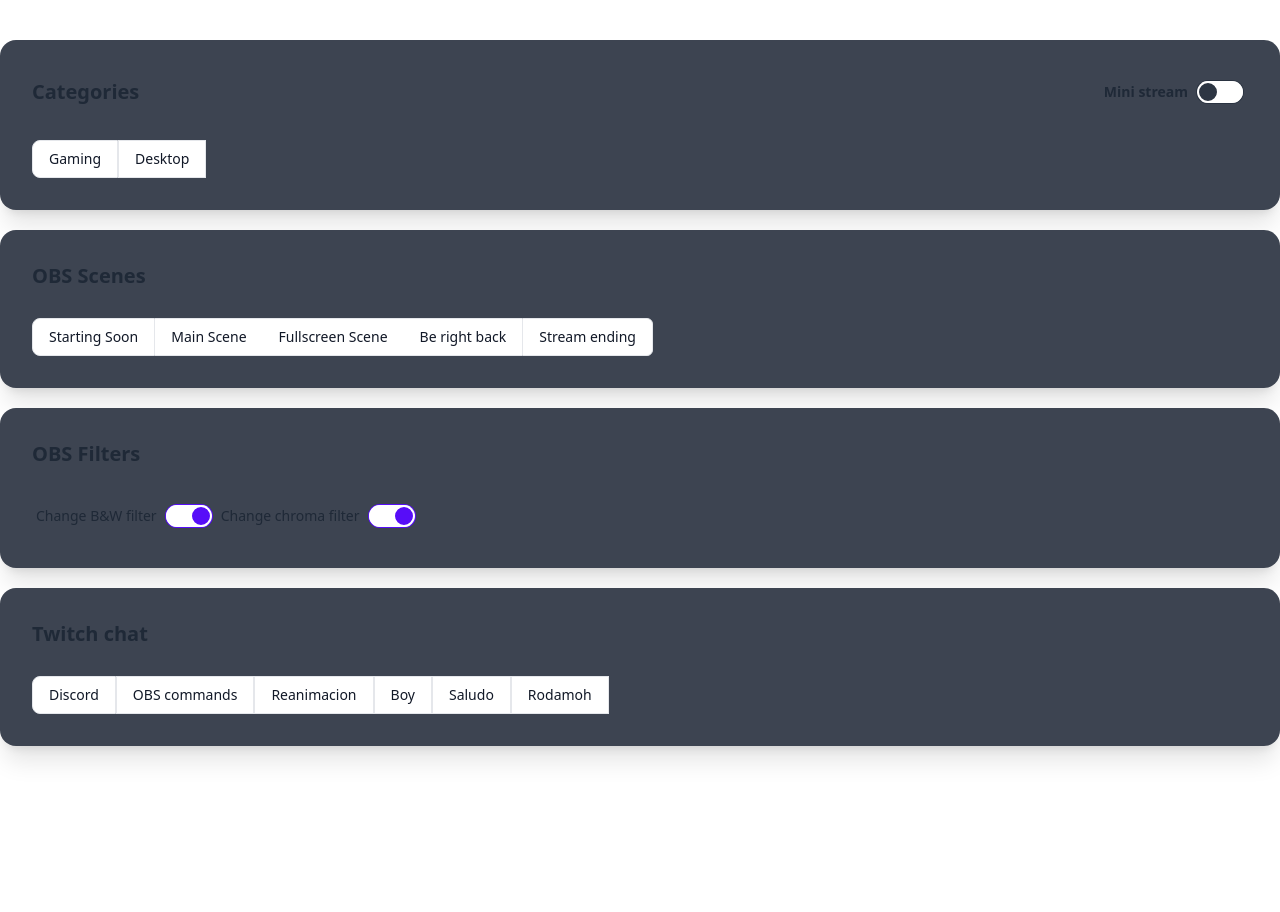
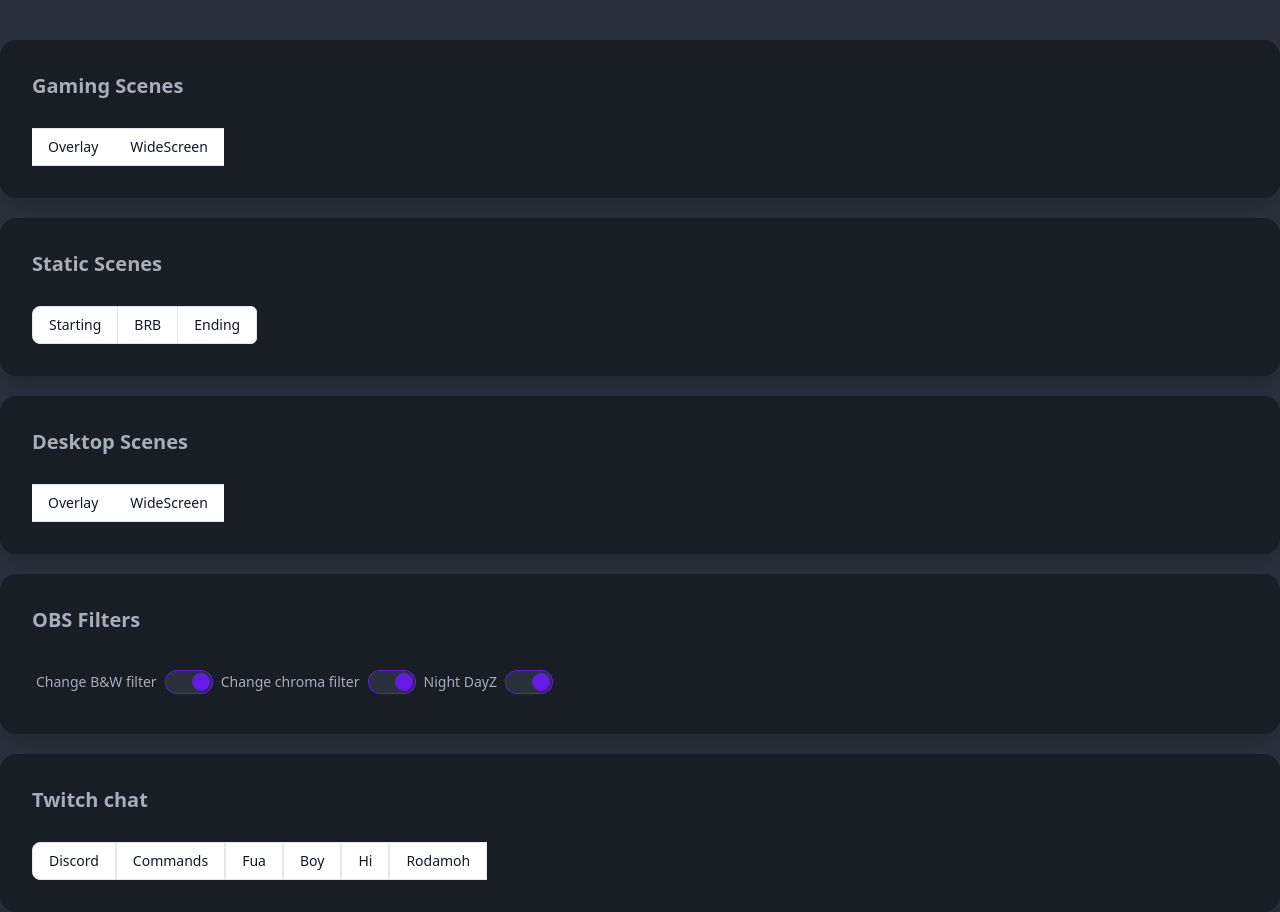
Before and after one commit to ecuation/stream-deck-front, a Vue app: page / in a window 1280 px wide. Before the commit the page ends 800 px from the top, so only its background shows below. Built offline with nearby package versions, Linux system fonts and the light colour scheme.

Commit message:
dynamic toggle switch button source

```diff
--- a/index.html
+++ b/index.html
@@ -1,5 +1,5 @@
 <!DOCTYPE html>
-<html lang="en">
+<html data-theme="dark" lang="en">
   <head>
     <meta charset="UTF-8" />
     <link rel="icon" href="/favicon.ico" />
--- a/src/components/Toggle.vue
+++ b/src/components/Toggle.vue
@@ -22,15 +22,17 @@ export default defineComponent({
     };
   },
 
-  props: ["title", "filterName"],
+  props: ["title", "filterName", "sourceName"],
 
   methods: {
     toggleFilter() {
+      console.log('filter: ', this.sourceName);
+
       const data = {
         instructions: {
           setFilter: [
             {
-              sourceName: "LogitechCamCroma",
+              sourceName: this.sourceName,
               filterName: this.filterName,
               filterEnabled: this.toggleValue,
             },
--- a/src/views/OBSPanel.vue
+++ b/src/views/OBSPanel.vue
@@ -1,36 +1,25 @@
 <template>
   <div class="w-full h-20 my-10">
+
     <div class="card shadow-xl bg-neutral w-full mb-5">
       <div class="card-body">
-        <div class="card-title mb-5">
-          <p>Categories</p>
-          <div class="form-control">
-            <label class="label cursor-pointer">
-              <span class="label-text mr-2">Mini stream</span>
-              <input
-                type="checkbox"
-                class="toggle toggle-primary"
-                v-model="miniStream"
-              />
-            </label>
-          </div>
-        </div>
+        <div class="card-title mb-5">Gaming Scenes</div>
+        <div class="flex" role="group">
 
-        <div class="flex" role="group">
           <button
             type="button"
-            class="py-2 px-4 text-sm font-medium text-gray-900 bg-white rounded-l-lg border border-gray-200 hover:bg-gray-100 hover:text-blue-700 focus:z-10 focus:ring-2 focus:ring-blue-700 focus:text-blue-700 dark:bg-gray-700 dark:border-gray-600 dark:text-white dark:hover:text-white dark:hover:bg-gray-600 dark:focus:ring-blue-500 dark:focus:text-white"
-            @click="changeCategory('gaming')"
+            class="py-2 px-4 text-sm font-medium text-gray-900 bg-white border-t border-b border-gray-200 hover:bg-gray-100 hover:text-blue-700 focus:z-10 focus:ring-2 focus:ring-blue-700 focus:text-blue-700 dark:bg-gray-700 dark:border-gray-600 dark:text-white dark:hover:text-white dark:hover:bg-gray-600 dark:focus:ring-blue-500 dark:focus:text-white"
+            @click="changeScene('[scene] LayoutGaming')"
           >
-            Gaming
+            Overlay
           </button>
 
           <button
             type="button"
-            class="py-2 px-4 text-sm font-medium text-gray-900 bg-white border border-gray-200 hover:bg-gray-100 hover:text-blue-700 focus:z-10 focus:ring-2 focus:ring-blue-700 focus:text-blue-700 dark:bg-gray-700 dark:border-gray-600 dark:text-white dark:hover:text-white dark:hover:bg-gray-600 dark:focus:ring-blue-500 dark:focus:text-white"
-            @click="changeCategory('desktop')"
+            class="py-2 px-4 text-sm font-medium text-gray-900 bg-white border-t border-b border-gray-200 hover:bg-gray-100 hover:text-blue-700 focus:z-10 focus:ring-2 focus:ring-blue-700 focus:text-blue-700 dark:bg-gray-700 dark:border-gray-600 dark:text-white dark:hover:text-white dark:hover:bg-gray-600 dark:focus:ring-blue-500 dark:focus:text-white"
+            @click="changeScene('[scene] WideScreenGaming')"
           >
-            Desktop
+            WideScreen
           </button>
         </div>
       </div>
@@ -38,38 +27,22 @@
 
     <div class="card shadow-xl bg-neutral w-full mb-5">
       <div class="card-body">
-        <div class="card-title mb-5">OBS Scenes</div>
+        <div class="card-title mb-5">Static Scenes</div>
         <div class="flex" role="group">
           <button
             type="button"
             class="py-2 px-4 text-sm font-medium text-gray-900 bg-white rounded-l-lg border border-gray-200 hover:bg-gray-100 hover:text-blue-700 focus:z-10 focus:ring-2 focus:ring-blue-700 focus:text-blue-700 dark:bg-gray-700 dark:border-gray-600 dark:text-white dark:hover:text-white dark:hover:bg-gray-600 dark:focus:ring-blue-500 dark:focus:text-white"
-            @click="changeScene('Starting soon', true)"
+            @click="changeScene('[scene] StartingSoon', true)"
           >
-            Starting Soon
+            Starting
           </button>
 
           <button
             type="button"
             class="py-2 px-4 text-sm font-medium text-gray-900 bg-white border-t border-b border-gray-200 hover:bg-gray-100 hover:text-blue-700 focus:z-10 focus:ring-2 focus:ring-blue-700 focus:text-blue-700 dark:bg-gray-700 dark:border-gray-600 dark:text-white dark:hover:text-white dark:hover:bg-gray-600 dark:focus:ring-blue-500 dark:focus:text-white"
-            @click="changeScene('Main scene')"
+            @click="changeScene('[scene] BeRightBack', true)"
           >
-            Main Scene
-          </button>
-
-          <button
-            type="button"
-            class="py-2 px-4 text-sm font-medium text-gray-900 bg-white border-t border-b border-gray-200 hover:bg-gray-100 hover:text-blue-700 focus:z-10 focus:ring-2 focus:ring-blue-700 focus:text-blue-700 dark:bg-gray-700 dark:border-gray-600 dark:text-white dark:hover:text-white dark:hover:bg-gray-600 dark:focus:ring-blue-500 dark:focus:text-white"
-            @click="changeScene('FullScreen Scene')"
-          >
-            Fullscreen Scene
-          </button>
-
-          <button
-            type="button"
-            class="py-2 px-4 text-sm font-medium text-gray-900 bg-white border-t border-b border-gray-200 hover:bg-gray-100 hover:text-blue-700 focus:z-10 focus:ring-2 focus:ring-blue-700 focus:text-blue-700 dark:bg-gray-700 dark:border-gray-600 dark:text-white dark:hover:text-white dark:hover:bg-gray-600 dark:focus:ring-blue-500 dark:focus:text-white"
-            @click="changeScene('Be right back', true)"
-          >
-            Be right back
+            BRB
           </button>
 
           <button
@@ -77,7 +50,30 @@
             class="py-2 px-4 text-sm font-medium text-gray-900 bg-white rounded-r-md border border-gray-200 hover:bg-gray-100 hover:text-blue-700 focus:z-10 focus:ring-2 focus:ring-blue-700 focus:text-blue-700 dark:bg-gray-700 dark:border-gray-600 dark:text-white dark:hover:text-white dark:hover:bg-gray-600 dark:focus:ring-blue-500 dark:focus:text-white"
             @click="streamEnding()"
           >
-            Stream ending
+            Ending
+          </button>
+        </div>
+      </div>
+    </div>
+
+    <div class="card shadow-xl bg-neutral w-full mb-5">
+      <div class="card-body">
+        <div class="card-title mb-5">Desktop Scenes</div>
+        <div class="flex" role="group">
+          <button
+            type="button"
+            class="py-2 px-4 text-sm font-medium text-gray-900 bg-white border-t border-b border-gray-200 hover:bg-gray-100 hover:text-blue-700 focus:z-10 focus:ring-2 focus:ring-blue-700 focus:text-blue-700 dark:bg-gray-700 dark:border-gray-600 dark:text-white dark:hover:text-white dark:hover:bg-gray-600 dark:focus:ring-blue-500 dark:focus:text-white"
+            @click="changeScene('[scene] LayoutDesktop')"
+          >
+            Overlay
+          </button>
+
+          <button
+            type="button"
+            class="py-2 px-4 text-sm font-medium text-gray-900 bg-white border-t border-b border-gray-200 hover:bg-gray-100 hover:text-blue-700 focus:z-10 focus:ring-2 focus:ring-blue-700 focus:text-blue-700 dark:bg-gray-700 dark:border-gray-600 dark:text-white dark:hover:text-white dark:hover:bg-gray-600 dark:focus:ring-blue-500 dark:focus:text-white"
+            @click="changeScene('[scene] WideScreenDesktop')"
+          >
+            WideScreen
           </button>
         </div>
       </div>
@@ -87,9 +83,9 @@
       <div class="card-body">
         <div class="card-title mb-5">OBS Filters</div>
         <div class="flex" role="group">
-          <Toggle title="Change B&W filter" filterName="blackAndWhite" />
-
-          <Toggle title="Change chroma filter" filterName="Chroma Key" />
+          <Toggle title="Change B&W filter" filterName="B&W" sourceName="LogitechBrioCam" />
+          <Toggle title="Change chroma filter" filterName="Chroma Key"  sourceName="LogitechBrioCam"/>
+          <Toggle title="Night DayZ" filterName="NightDayZ" sourceName="4KVideoCapture"/>
         </div>
       </div>
     </div>
@@ -115,7 +111,7 @@
             class="py-2 px-4 text-sm font-medium text-gray-900 bg-white border border-gray-200 hover:bg-gray-100 hover:text-blue-700 focus:z-10 focus:ring-2 focus:ring-blue-700 focus:text-blue-700 dark:bg-gray-700 dark:border-gray-600 dark:text-white dark:hover:text-white dark:hover:bg-gray-600 dark:focus:ring-blue-500 dark:focus:text-white"
             @click="twitchChat(`Comandos disponibles: !ninovimo`)"
           >
-            OBS commands
+            Commands
           </button>
 
           <button
@@ -123,7 +119,7 @@
             class="py-2 px-4 text-sm font-medium text-gray-900 bg-white border border-gray-200 hover:bg-gray-100 hover:text-blue-700 focus:z-10 focus:ring-2 focus:ring-blue-700 focus:text-blue-700 dark:bg-gray-700 dark:border-gray-600 dark:text-white dark:hover:text-white dark:hover:bg-gray-600 dark:focus:ring-blue-500 dark:focus:text-white"
             @click="twitchChat(`!reanimacion`)"
           >
-            Reanimacion
+            Fua
           </button>
 
           <button
@@ -139,7 +135,7 @@
             class="py-2 px-4 text-sm font-medium text-gray-900 bg-white border border-gray-200 hover:bg-gray-100 hover:text-blue-700 focus:z-10 focus:ring-2 focus:ring-blue-700 focus:text-blue-700 dark:bg-gray-700 dark:border-gray-600 dark:text-white dark:hover:text-white dark:hover:bg-gray-600 dark:focus:ring-blue-500 dark:focus:text-white"
             @click="twitchChat(`!saludo`)"
           >
-            Saludo
+            Hi
           </button>
 
           <button
@@ -224,7 +220,7 @@ export default defineComponent({
           setScene: sceneName,
           mute: [
             {
-              item: "Mic main",
+              item: "Mic/Aux",
               status: mute,
             },
           ],
@@ -246,10 +242,10 @@ export default defineComponent({
     streamEnding() {
       const data = {
         instructions: {
-          setScene: "Stream ending",
+          setScene: "[scene] StreamEnding",
           mute: [
             {
-              item: "Mic main",
+              item: "Mic/Aux",
               status: true,
             },
           ],
```
